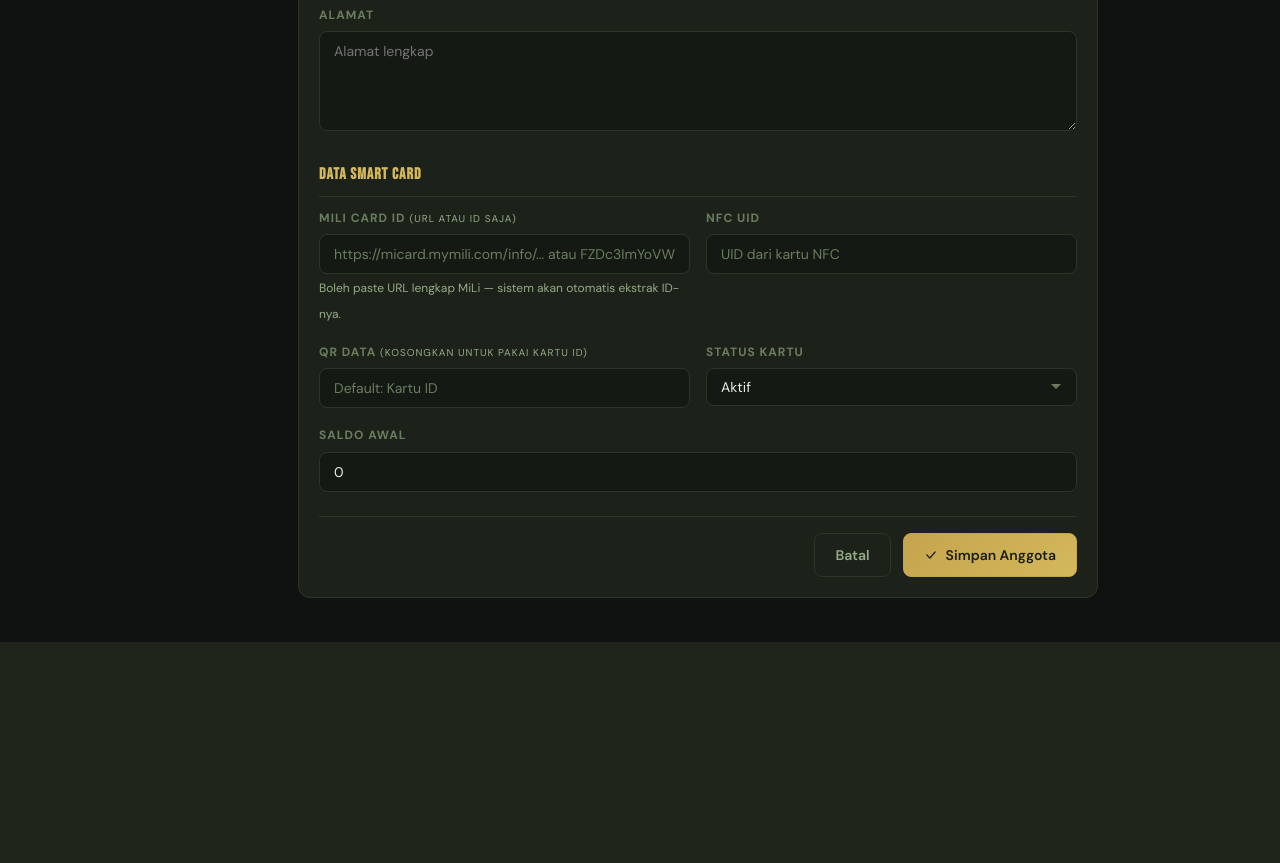
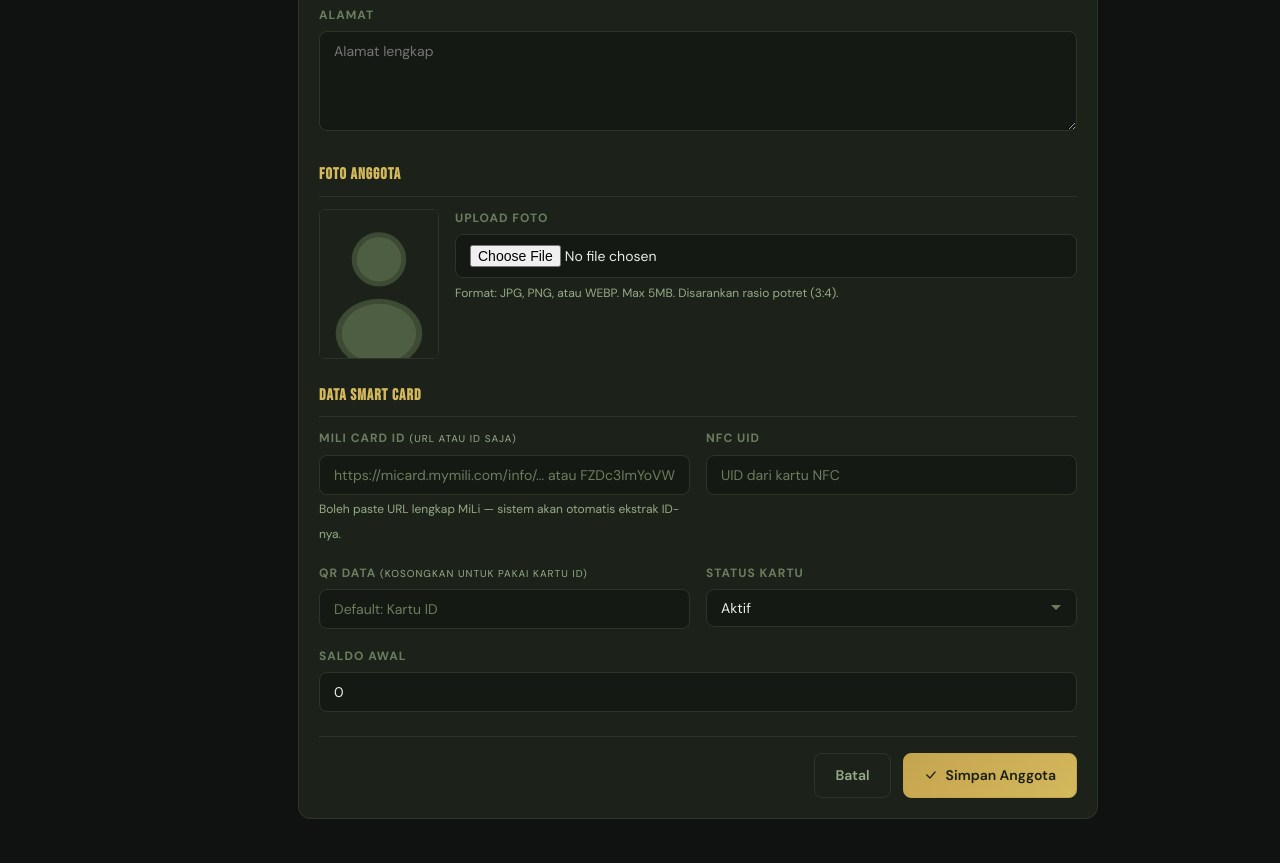
Before and after one commit to fariz089/kartu-pintar, a Flask app: page /anggota/tambah in a window 1280 px wide. Shown: the part 838-1701 px from the top of the page. Before the commit the page ends 1480 px from the top, so only its background shows below. Run offline with Flask 3, Linux system fonts and the light colour scheme; the visitor is signed in with stand-in values (Sample User, id 1); parts of the project's set-up code (start-up, migrations or seed data) failed here and were passed over.

Commit message:
feat: add photo upload functionality for anggota and update card template title

```diff
--- a/app.py
+++ b/app.py
@@ -208,6 +208,52 @@ def extract_mili_id(raw_data):
             cleaned = parts[1].split('?')[0].split('#')[0].strip()
             return cleaned or None
     return data
+
+
+ALLOWED_FOTO_EXTENSIONS = {'jpg', 'jpeg', 'png', 'webp'}
+DEFAULT_FOTO_PATH = '/static/img/avatar-default.svg'
+
+
+def save_foto_upload(file_storage, kartu_id, old_foto_path=None):
+    """Simpan file foto yang di-upload via form, return path relatif untuk DB.
+
+    - Validasi ekstensi (jpg, jpeg, png, webp).
+    - Simpan ke UPLOAD_FOLDER dengan nama unik: <kartu_id>_<uuid>.<ext>
+    - Kalau ada old_foto_path dan bukan default avatar, hapus file lama.
+    - Return None kalau file tidak valid/kosong.
+    """
+    from werkzeug.utils import secure_filename
+    from flask import current_app
+
+    if not file_storage or not file_storage.filename:
+        return None
+
+    filename = secure_filename(file_storage.filename)
+    if '.' not in filename:
+        raise ValueError('Nama file tidak valid (tidak ada ekstensi)')
+    ext = filename.rsplit('.', 1)[1].lower()
+    if ext not in ALLOWED_FOTO_EXTENSIONS:
+        raise ValueError(f'Ekstensi tidak diizinkan. Hanya: {", ".join(sorted(ALLOWED_FOTO_EXTENSIONS))}')
+
+    upload_folder = current_app.config.get('UPLOAD_FOLDER', 'static/uploads')
+    os.makedirs(upload_folder, exist_ok=True)
+
+    new_name = f'{kartu_id}_{uuid.uuid4().hex[:8]}.{ext}'
+    new_path = os.path.join(upload_folder, new_name)
+    file_storage.save(new_path)
+
+    # Hapus foto lama kalau bukan default avatar
+    if old_foto_path and old_foto_path != DEFAULT_FOTO_PATH:
+        try:
+            if old_foto_path.startswith('/static/uploads/'):
+                old_name = old_foto_path.rsplit('/', 1)[-1]
+                old_full = os.path.join(upload_folder, old_name)
+                if os.path.exists(old_full):
+                    os.remove(old_full)
+        except Exception:
+            pass  # Ignore delete errors
+
+    return f'/static/uploads/{new_name}'
 
 
 def anggota_to_dict(a, include_lokasi=True):
@@ -371,6 +417,19 @@ def register_routes(app):
 
                 mili_raw = request.form.get('mili_id', '').strip()
                 qr_input = request.form.get('qr_data', '').strip()
+
+                # Handle foto upload (optional)
+                foto_path = DEFAULT_FOTO_PATH
+                foto_file = request.files.get('foto')
+                if foto_file and foto_file.filename:
+                    try:
+                        uploaded = save_foto_upload(foto_file, kartu_id, None)
+                        if uploaded:
+                            foto_path = uploaded
+                    except ValueError as ve:
+                        flash(f'Foto: {ve}', 'danger')
+                        return render_template('admin/anggota_form.html', mode='tambah')
+
                 anggota = Anggota(
                     kartu_id=kartu_id, nrp=nrp,
                     nama=request.form.get('nama', '').strip(),
@@ -387,6 +446,7 @@ def register_routes(app):
                     nfc_uid=request.form.get('nfc_uid', '').strip() or None,
                     mili_id=extract_mili_id(mili_raw),
                     qr_data=qr_input or kartu_id,
+                    foto=foto_path,
                     saldo=0, status_kartu='Aktif',
                 )
                 db.session.add(anggota)
@@ -428,6 +488,19 @@ def register_routes(app):
                 qr_input = request.form.get('qr_data', '').strip()
                 a.qr_data = qr_input or a.kartu_id
                 a.status_kartu = request.form.get('status_kartu', a.status_kartu)
+
+                # Handle foto upload (optional - kalau user upload foto baru)
+                foto_file = request.files.get('foto')
+                if foto_file and foto_file.filename:
+                    try:
+                        uploaded = save_foto_upload(foto_file, a.kartu_id, a.foto)
+                        if uploaded:
+                            a.foto = uploaded
+                    except ValueError as ve:
+                        flash(f'Foto: {ve}', 'danger')
+                        db.session.rollback()
+                        return redirect(url_for('anggota_edit', anggota_id=anggota_id))
+
                 db.session.commit()
                 flash('Data anggota berhasil diperbarui!', 'success')
                 return redirect(url_for('anggota_detail', anggota_id=anggota_id))
--- a/templates/admin/anggota_form.html
+++ b/templates/admin/anggota_form.html
@@ -19,7 +19,7 @@
             </h2>
         </div>
         <div class="card-body">
-            <form method="POST">
+            <form method="POST" enctype="multipart/form-data">
                 <!-- Section: Identitas -->
                 <div style="margin-bottom: 24px;">
                     <h3 style="font-family: 'Bebas Neue', sans-serif; font-size: 16px; color: var(--text-accent); letter-spacing: 1px; margin-bottom: 12px; padding-bottom: 8px; border-bottom: 1px solid var(--border-color);">
@@ -114,6 +114,29 @@
                     </div>
                 </div>
 
+                <!-- Section: Foto -->
+                <div style="margin-bottom: 24px;">
+                    <h3 style="font-family: 'Bebas Neue', sans-serif; font-size: 16px; color: var(--text-accent); letter-spacing: 1px; margin-bottom: 12px; padding-bottom: 8px; border-bottom: 1px solid var(--border-color);">
+                        FOTO ANGGOTA
+                    </h3>
+                    <div style="display: flex; gap: 16px; align-items: flex-start;">
+                        <div style="width: 120px; height: 150px; border: 1px solid var(--border-color); border-radius: 6px; overflow: hidden; background: var(--bg-input, #1a1a1a); display: flex; align-items: center; justify-content: center; flex-shrink: 0;">
+                            <img id="fotoPreview"
+                                 src="{{ anggota.foto if anggota and anggota.foto else '/static/img/avatar-default.svg' }}"
+                                 alt="Preview foto"
+                                 style="width: 100%; height: 100%; object-fit: cover;">
+                        </div>
+                        <div class="form-group" style="flex: 1;">
+                            <label class="form-label">Upload Foto {% if mode == 'edit' %}(kosongkan kalau tidak ingin ganti){% endif %}</label>
+                            <input type="file" name="foto" id="fotoInput" class="form-input" accept="image/jpeg,image/jpg,image/png,image/webp"
+                                   onchange="previewFoto(event)">
+                            <small style="color: var(--text-secondary); font-size: 12px; display: block; margin-top: 6px;">
+                                Format: JPG, PNG, atau WEBP. Max 5MB. Disarankan rasio potret (3:4).
+                            </small>
+                        </div>
+                    </div>
+                </div>
+
                 <!-- Section: Smart Card -->
                 <div style="margin-bottom: 24px;">
                     <h3 style="font-family: 'Bebas Neue', sans-serif; font-size: 16px; color: var(--text-accent); letter-spacing: 1px; margin-bottom: 12px; padding-bottom: 8px; border-bottom: 1px solid var(--border-color);">
@@ -176,4 +199,24 @@
         </div>
     </div>
 </div>
+
+<script>
+function previewFoto(event) {
+    const file = event.target.files && event.target.files[0];
+    if (!file) return;
+
+    // Validasi size (5MB)
+    if (file.size > 5 * 1024 * 1024) {
+        alert('Ukuran file maksimal 5MB');
+        event.target.value = '';
+        return;
+    }
+
+    const reader = new FileReader();
+    reader.onload = function(e) {
+        document.getElementById('fotoPreview').src = e.target.result;
+    };
+    reader.readAsDataURL(file);
+}
+</script>
 {% endblock %}
--- a/templates/cetak_kartu.html
+++ b/templates/cetak_kartu.html
@@ -390,7 +390,7 @@ function createCardFront(data) {
         </svg>
         <div class="kartu-header">
             <p class="instansi">TNI Angkatan Darat</p>
-            <p class="app-name">KARTU PINTAR</p>
+            <p class="app-name">SMART CARD</p>
         </div>
         <div class="kartu-body">
             <div class="foto-frame">${fotoHTML}</div>
```
